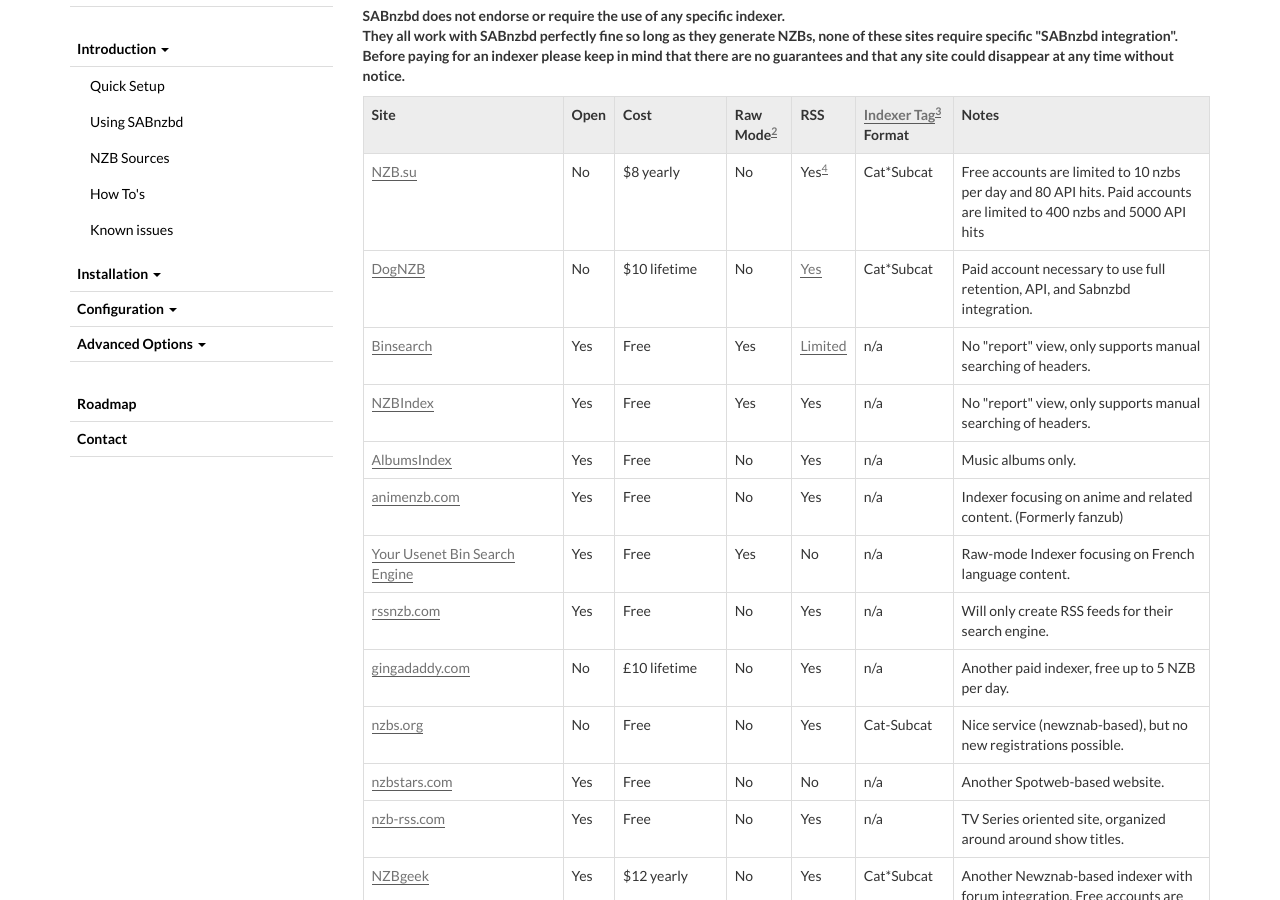
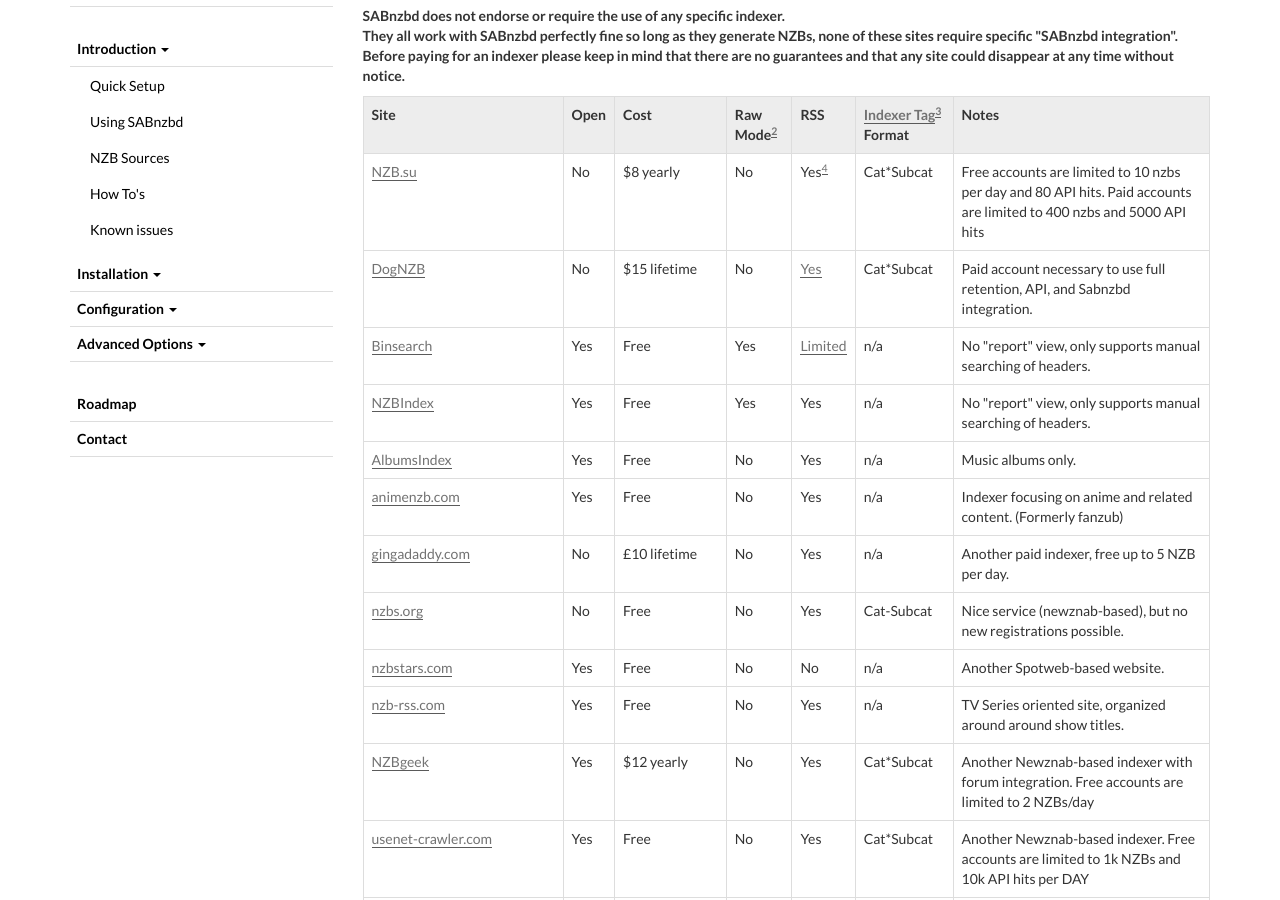
Before and after one commit to sabnzbd/sabnzbd.github.io, a Jekyll site: the page built from wiki/introduction/nzb-sources.html, in a window 1280 px wide and 900 px high, scrolled down 251 px. Built offline with Jekyll 4.4.1, drawn with Linux system fonts in a browser that asks for light colours; some of the changed text lies outside the part shown.

Commit message:
Content updates

```diff
--- a/wiki/faq.html
+++ b/wiki/faq.html
@@ -316,9 +316,7 @@
     You currently cannot use this for the incomplete folder in windows due to a par2 bug.
 </p>
 <h2 id="toc30"><span>How do I run SABnzbd as a portable/self contained program?</span></h2>
-<p>Simply copy your sabnzbd.ini file (and the cache folder if you wish to keep your current queue/history) to your main sabnzbd folder. That is all, when SABnzbd starts up it first looks for the sabnzbd.ini in the same folder it is run from and uses those settings if available.</p>
-<p>If you wish for a clean install, run sabnzbd.exe with the command line parameter "-f sabnzbd.ini" and a blank settings file will be created in your sabnzbd installation folder.</p>
-<p>It is recommended you use relative paths for your incomplete and download folders to make sure SABnzbd will have write access. The default download dir setting is an example of a relative folder, just specify the name of the folder you wish to be created and not the path.</p>
+<p>See <a href="/wiki/extra/howto-portable">How to make a portable installation</a>.
 <h2 id="toc31"><span>"My Internet connection is 20&nbsp;Mbps, and SAB only downloads at 2MB/s"?</span></h2>
 <p>This is bits versus bytes: ISPs advertise in bits/sec, SABnzbd shows you bytes/sec.<br>
     Multiply SABnzbd's results by 8 or 10 to get bits/sec.
--- a/wiki/introduction/nzb-sources.html
+++ b/wiki/introduction/nzb-sources.html
@@ -34,7 +34,7 @@
         <tr>
             <td><a href="http://www.dognzb.cr" target="_blank">DogNZB</a></td>
             <td>No</td>
-            <td>$10 lifetime</td>
+            <td>$15 lifetime</td>
             <td>No</td>
             <td><a href="http://dognzb.com/rss.cfm" target="_blank">Yes</a></td>
             <td>Cat*Subcat</td>
@@ -75,24 +75,6 @@
             <td>Yes</td>
             <td>n/a</td>
             <td>Indexer focusing on anime and related content. (Formerly fanzub)</td>
-        </tr>
-        <tr>
-            <td><a href="http://yubse.com" target="_blank">Your Usenet Bin Search Engine</a></td>
-            <td>Yes</td>
-            <td>Free</td>
-            <td>Yes</td>
-            <td>No</td>
-            <td>n/a</td>
-            <td>Raw-mode Indexer focusing on French language content.</td>
-        </tr>
-        <tr>
-            <td><a href="http://www.rssnzb.com/" target="_blank">rssnzb.com</a></td>
-            <td>Yes</td>
-            <td>Free</td>
-            <td>No</td>
-            <td>Yes</td>
-            <td>n/a</td>
-            <td>Will only create RSS feeds for their search engine.</td>
         </tr>
         <tr>
             <td><a href="https://www.gingadaddy.com/" target="_blank">gingadaddy.com</a></td>
@@ -289,9 +272,7 @@
     </div>
     <div class="footnote-footer" id="footnote-4">
         4. The RSS URL for NZB.su needs authentication data.<br>
-        First you need to register with the site.<br>
-        Then follow these <a href="http://nzb.su/rss" target="_blank">instructions</a>.<br>
-        Example: <span style="white-space: pre-wrap;"><a class="vglnk" href="http://nzb.su/rss?t=-2&amp;dl=1&amp;" rel="nofollow"><span>http</span><span>://</span><span>nzb</span><span>.</span><span>su</span><span>/</span><span>rss</span><span>?</span><span>t</span><span>=-</span><span>2</span><span>&amp;</span><span>dl</span><span>=</span><span>1</span><span>&amp;</span></a></span><strong>i</strong>=&lt;uid&gt;&amp;<strong>r</strong><span style="white-space: pre-wrap;">=&lt;hash&gt;</span><br>
+        Example: http://nzb.su/rss?t=-2&amp;dl=1&amp;i=UID&amp;r=HASH<br>
         Both the <strong>i</strong> and <strong>r</strong> values are required and account-specific.
     </div>
 </div>
```
Also changed, not shown: other parts of wiki/introduction/nzb-sources.html (+1 -0 lines).
